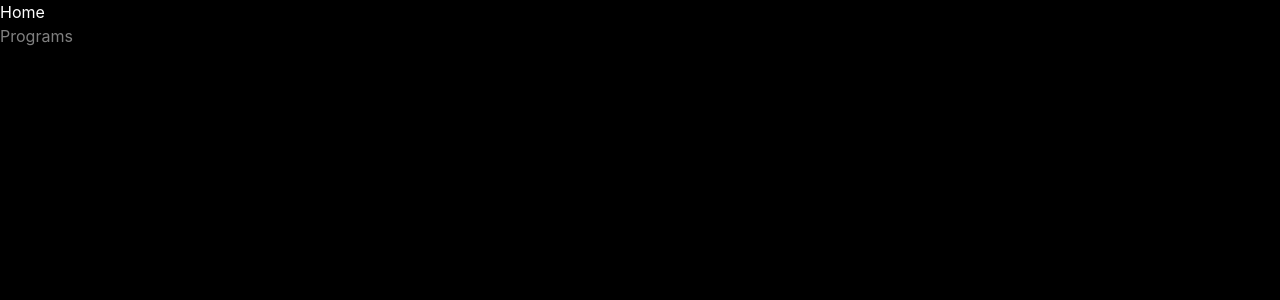
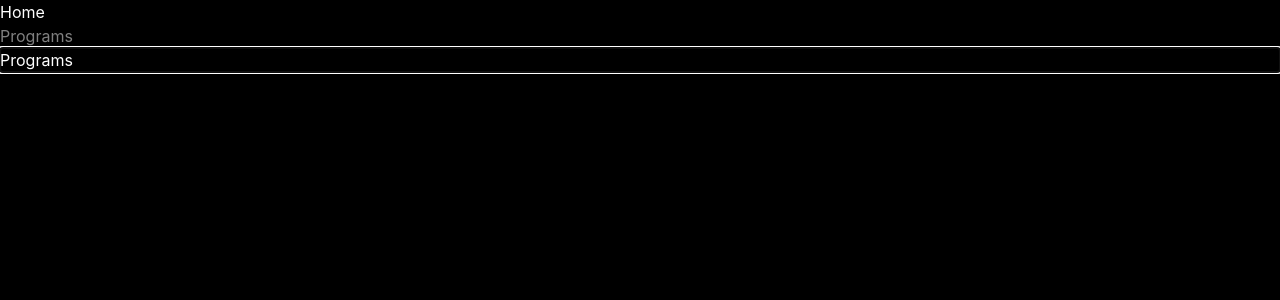
Before and after one commit to edoko/smart-tv-app, a React (Vite) app: page /#/main/programs in a window 1280 px wide. Shown: the top 300 px of the page. Built offline with nearby package versions, Linux system fonts and the light colour scheme.

Commit message:
feat: 프로그램 리스트 페이지 추가

```diff
--- /dev/null
+++ b/src/pages/Programs.tsx
@@ -0,0 +1,38 @@
+import useMappingController from '@/hooks/useMappingController'
+import { useSideBarStore } from '@/stores/sideBarStore'
+import { useEffect, useRef } from 'react'
+
+const Programs = () => {
+  const { open, isOpenPage } = useSideBarStore()
+
+  const ref = useRef<HTMLDivElement>(null)
+
+  const handleKeyDown = useMappingController({
+    left: () => open(),
+  })
+
+  useEffect(() => {
+    if (isOpenPage) {
+      ref.current?.focus()
+    }
+  }, [isOpenPage])
+
+  return (
+    <div
+      ref={ref}
+      className="flex h-full flex-col overflow-x-auto p-8"
+      tabIndex={0}
+      onKeyDown={handleKeyDown}
+    >
+      <div className="flex flex-col p-8">
+        <div className="flex flex-row">
+          <div className="flex flex-col">
+            <div className="text-3xl font-bold">Programs</div>
+          </div>
+        </div>
+      </div>
+    </div>
+  )
+}
+
+export default Programs
--- a/src/pages/index.tsx
+++ b/src/pages/index.tsx
@@ -1,6 +1,7 @@
 import SideBar from '@/features/shared/components/SideBar'
 import { Route, Routes } from 'react-router-dom'
 import Home from './Home'
+import Programs from './Programs'
 
 const IndexPage = () => {
   return (
@@ -8,6 +9,7 @@ const IndexPage = () => {
       <SideBar />
       <Routes>
         <Route path="/home" element={<Home />} />
+        <Route path="/programs" element={<Programs />} />
       </Routes>
     </div>
   )
```
